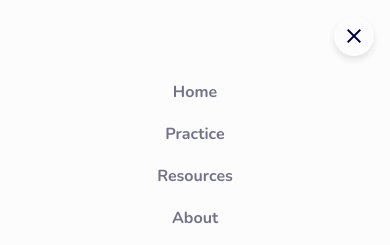
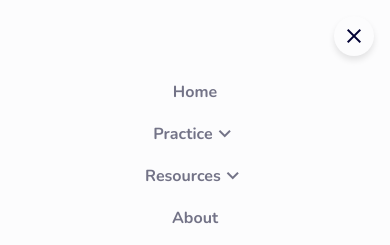
Before and after one commit to Timbar09/the_scientific_officer, a React (Vite) app: page / in a window 390 px wide. Both pictures are taken after a click on the button "menu". Shown: the top 245 px of the page. Built offline with nearby package versions, Linux system fonts and the light colour scheme.

Commit message:
Refactor NavItems component to enhance dropdown functionality and improve mobile menu handling

```diff
--- a/src/assets/sass/components/_Header.scss
+++ b/src/assets/sass/components/_Header.scss
@@ -63,13 +63,14 @@
       flex-direction: column;
       gap: 0.125em;
 
-      &__item,
       &__link {
-        display: inline-block;
+        position: relative;
         width: 100%;
         text-align: center;
-        border-radius: radius(lg);
+        font-size: inherit;
+        // border-radius: radius(lg);
         cursor: pointer;
+        z-index: 1;
         transition: background-color 100ms ease;
 
         &:hover {
@@ -79,6 +80,25 @@
 
         &:active {
           background-color: clr(neutral, 300);
+        }
+      }
+
+      .header__nav--list__dropdown {
+        padding-block: 0;
+        position: relative;
+        text-align: center;
+
+        &--list {
+          padding: 0;
+          box-shadow: none;
+        }
+
+        .header__nav--list__link {
+          padding: spacing(1);
+          // border: $border;
+          border-radius: 0;
+          background-color: clr(neutral, 200, 0.75);
+          // margin-bottom: spacing(1);
         }
       }
     }
--- a/src/components/NavItems.tsx
+++ b/src/components/NavItems.tsx
@@ -1,6 +1,7 @@
 import { useState } from "react";
 import { NavLink } from "react-router";
 import { motion, AnimatePresence } from "motion/react";
+import type { Variants } from "motion/react";
 
 interface NavItem {
   name: string;
@@ -8,61 +9,114 @@ interface NavItem {
   sub?: NavItem[];
 }
 
-interface NavItemProps {
+interface NavMenuItemProps {
   item: NavItem;
   handleMenuItemClick?: () => void;
 }
 
-export const NavMenuItem = ({ item, handleMenuItemClick }: NavItemProps) => {
+export const NavMenuItem = ({
+  item,
+  handleMenuItemClick,
+}: NavMenuItemProps) => {
+  const variants = {
+    initial: { opacity: 1, marginTop: -40 },
+    animate: { opacity: 1, marginTop: 0 },
+    exit: { opacity: 1, marginTop: -40 },
+  };
+
   return (
-    <li
-      key={item.path}
-      className="header__nav--menu__item p-1"
-      role="menuitem"
-      onClick={handleMenuItemClick}
-    >
-      <NavLink to={item.path} className="header__nav--menu__link fw-bold">
-        {item.name}
-      </NavLink>
-    </li>
+    <NavItem
+      item={item}
+      motionVariants={variants}
+      isMobileMenu={true}
+      handleMenuItemClick={handleMenuItemClick}
+    />
   );
 };
 
-export const NavItem = ({ item }: NavItemProps) => {
-  const [isSubMenuOpen, setIsSubMenuOpen] = useState<boolean>(false);
+interface NavLinkItemProps {
+  item: NavItem;
+}
+
+export const NavLinkItem = ({ item }: NavLinkItemProps) => {
+  const variants = {
+    initial: { opacity: 0, y: -2 },
+    animate: { opacity: 1, y: 0 },
+    exit: { opacity: 0, y: -2 },
+  };
+
+  return <NavItem item={item} motionVariants={variants} isMobileMenu={false} />;
+};
+
+interface NavItemProps {
+  item: NavItem;
+  motionVariants: Variants;
+  isMobileMenu: boolean;
+  handleMenuItemClick?: () => void;
+}
+
+const NavItem = ({
+  item,
+  motionVariants,
+  isMobileMenu,
+  handleMenuItemClick = () => {},
+}: NavItemProps) => {
+  const [isOpen, setIsOpen] = useState<boolean>(false);
+
+  const itemClassName = `header__nav--${isMobileMenu ? "menu" : "list"}`;
 
   return (
     <li
       key={item.path}
-      className="header__nav--list__item"
+      className={`${itemClassName}__item`}
       role="listitem"
-      onMouseEnter={() => setIsSubMenuOpen && setIsSubMenuOpen(true)}
-      onMouseLeave={() => setIsSubMenuOpen && setIsSubMenuOpen(false)}
+      onMouseEnter={!isMobileMenu ? () => setIsOpen(true) : undefined}
+      onMouseLeave={!isMobileMenu ? () => setIsOpen(false) : undefined}
     >
       {item.sub ? (
         <>
           <button
             type="button"
-            className="header__nav--list__link flex ai-center"
+            className={`${itemClassName}__link flex ai-center jc-center ${
+              isMobileMenu ? "fw-bold p-1" : ""
+            }`}
             aria-haspopup="true"
-            aria-expanded={isSubMenuOpen}
+            aria-expanded={isOpen}
+            onClick={isMobileMenu ? () => setIsOpen(!isOpen) : undefined}
           >
             {item.name}{" "}
-            <span className="material-symbols-outlined">
+            <motion.span
+              className="material-symbols-outlined"
+              initial={{ rotate: 0 }}
+              animate={{ rotate: isOpen ? 180 : 0 }}
+            >
               keyboard_arrow_down
-            </span>
+            </motion.span>
           </button>
 
           <AnimatePresence>
-            {isSubMenuOpen && <DropDownMenu subItems={item.sub} />}
+            {isOpen && (
+              <NavDropdown
+                subItems={item.sub}
+                isMobileMenu={isMobileMenu}
+                motionVariants={motionVariants}
+                closeDropdown={() => {
+                  setIsOpen(false);
+                  handleMenuItemClick();
+                }}
+              />
+            )}
           </AnimatePresence>
         </>
       ) : (
         <NavLink
           to={item.path}
           className={({ isActive }) =>
-            `header__nav--list__link flex ${isActive ? "active" : ""}`
+            `${itemClassName}__link flex jc-center ai-center ${
+              isMobileMenu ? "fw-bold p-1" : ""
+            } ${isActive ? "active" : ""}`
           }
+          {...(isMobileMenu ? { onClick: handleMenuItemClick } : {})}
         >
           {item.name}
         </NavLink>
@@ -71,14 +125,56 @@ export const NavItem = ({ item }: NavItemProps) => {
   );
 };
 
-const DropDownMenu = ({ subItems }: { subItems: NavItem[] }) => {
-  return (
+interface NavDropdownProps {
+  subItems: NavItem[];
+  isMobileMenu: boolean;
+  motionVariants: Variants;
+  closeDropdown: () => void;
+}
+
+const NavDropdown = ({
+  subItems,
+  motionVariants,
+  isMobileMenu,
+  closeDropdown,
+}: NavDropdownProps) => {
+  console.log("isMobileMenu", isMobileMenu);
+
+  return isMobileMenu ? (
+    <div key="modal" className="header__nav--list__dropdown p-block-1">
+      <ul
+        className="header__nav--list__dropdown--list p-block-2 p-inline-3"
+        role="menu"
+      >
+        {subItems.map((item) => (
+          <motion.li
+            key={item.path}
+            className="header__nav--list__item"
+            role="menuitem"
+            initial="initial"
+            animate="animate"
+            exit="exit"
+            variants={motionVariants}
+          >
+            <NavLink
+              to={item.path}
+              className="header__nav--list__link"
+              onClick={closeDropdown}
+            >
+              {item.name}
+            </NavLink>
+          </motion.li>
+        ))}
+      </ul>
+    </div>
+  ) : (
     <motion.div
       key="modal"
-      initial={{ opacity: 0, y: -2 }}
-      animate={{ opacity: 1, y: 0 }}
-      exit={{ opacity: 0, y: -2 }}
       className="header__nav--list__dropdown p-block-1"
+      initial="initial"
+      animate="animate"
+      exit="exit"
+      variants={motionVariants}
     >
       <ul
         className="header__nav--list__dropdown--list p-block-2 p-inline-3"
@@ -90,7 +186,11 @@ const DropDownMenu = ({ subItems }: { subItems: NavItem[] }) => {
             className="header__nav--list__item"
             role="menuitem"
           >
-            <NavLink to={item.path} className="header__nav--list__link">
+            <NavLink
+              to={item.path}
+              className="header__nav--list__link"
+              onClick={closeDropdown}
+            >
               {item.name}
             </NavLink>
           </li>
--- a/src/components/NavLists.tsx
+++ b/src/components/NavLists.tsx
@@ -1,6 +1,6 @@
 import { motion, AnimatePresence } from "motion/react";
 
-import { NavMenuItem, NavItem } from "./NavItems";
+import { NavMenuItem, NavLinkItem } from "./NavItems";
 
 const navLinks = [
   { name: "Home", path: "/" },
@@ -67,12 +67,7 @@ export const NavList = () => {
       id="navigation-list"
     >
       {navLinks.map((link) => (
-        <NavItem
-          key={link.path}
-          item={link}
-          // isSubMenuOpen={isSubMenuOpen}
-          // setIsSubMenuOpen={setIsSubMenuOpen}
-        />
+        <NavLinkItem key={link.path} item={link} />
       ))}
     </ul>
   );
```
